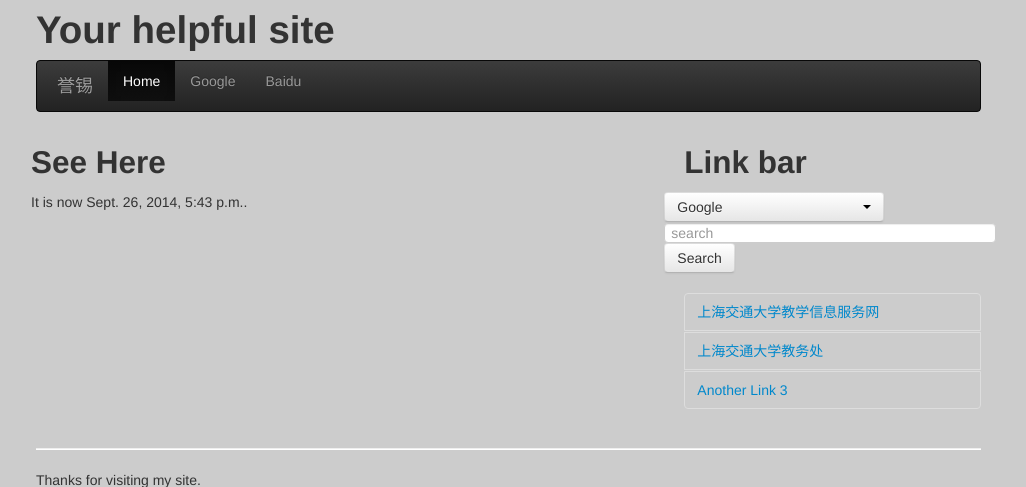
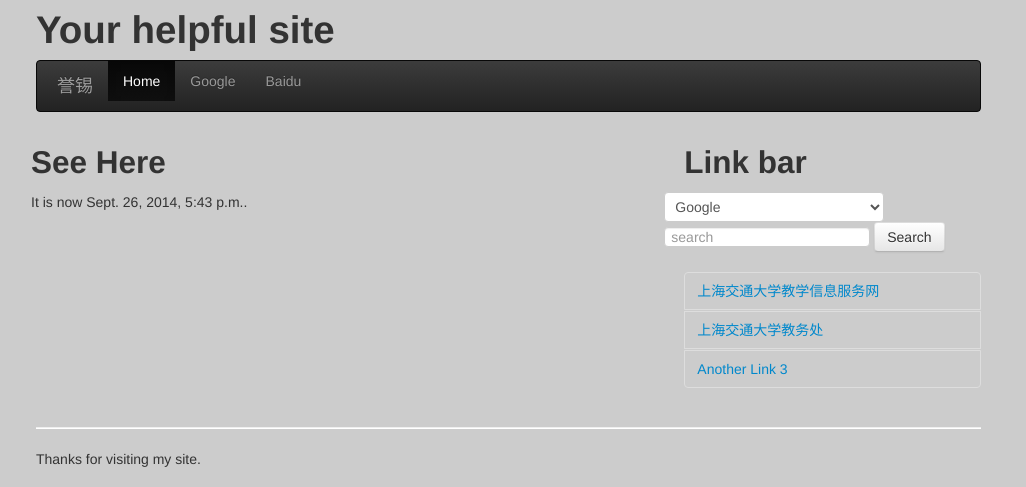
Before and after one commit to kdplus/django-bootstrap, a Django app: page /time/ in a window 1280 px wide. Shown: the top 487 px of the page, without its empty margins (129-1155 px from the left). Run offline with Django 3.2, Linux system fonts and the light colour scheme; parts of the project's set-up code (start-up, migrations or seed data) failed here and were passed over; some libraries are stand-ins or nearby versions.

Commit message:
恢复了原来的输入框

```diff
--- a/mysite/templates/base.html
+++ b/mysite/templates/base.html
@@ -55,24 +55,18 @@
 
 						<div class='col-md-4 sidebar'>
 							<h2>Link bar</h2>
-
+							<div class='row'>
 							<form action="http://64.233.168.54/search" target="_blank" class="form-search" >
-								<table bgcolor="#FFFFFF"><tr><td>
-									<div class='row'>
-
-											<select id="search-en" class="selectpicker show-tick" onchange="changeAction();">
-												<option value="http://64.233.168.54/search">Google</option>
-												<option value="http://www.baidu.com/baidu">Baidu</option>
-											</select>
-
-
-											<input id=wp type=text name='q' class="form-control" placeholder="search">
-
-										<input type="submit" value="Search" class="btn" >
-									</div>
+								<table bgcolor="#FFFFFF" ><tr><td>
+								    <select id="search-en"  onchange="changeAction();">
+										<option value="http://64.233.168.54/search">Google</option>
+										<option value="http://www.baidu.com/baidu">Baidu</option>
+									</select>
+									<input id=wp type=text name='q' class="form " placeholder="search">
+									<input type="submit" value="Search" class="btn" >
 								</td></tr></table>
 							</form>
-
+							</div>
 							<ul class="nav nav-tabs nav-stacked">
 								<li><a href='http://electsys.sjtu.edu.cn/edu/'>上海交通大学教学信息服务网</a></li>
 								<li><a href='http://www.jwc.sjtu.edu.cn/web/sjtu/198001.htm'>上海交通大学教务处</a></li>
```
